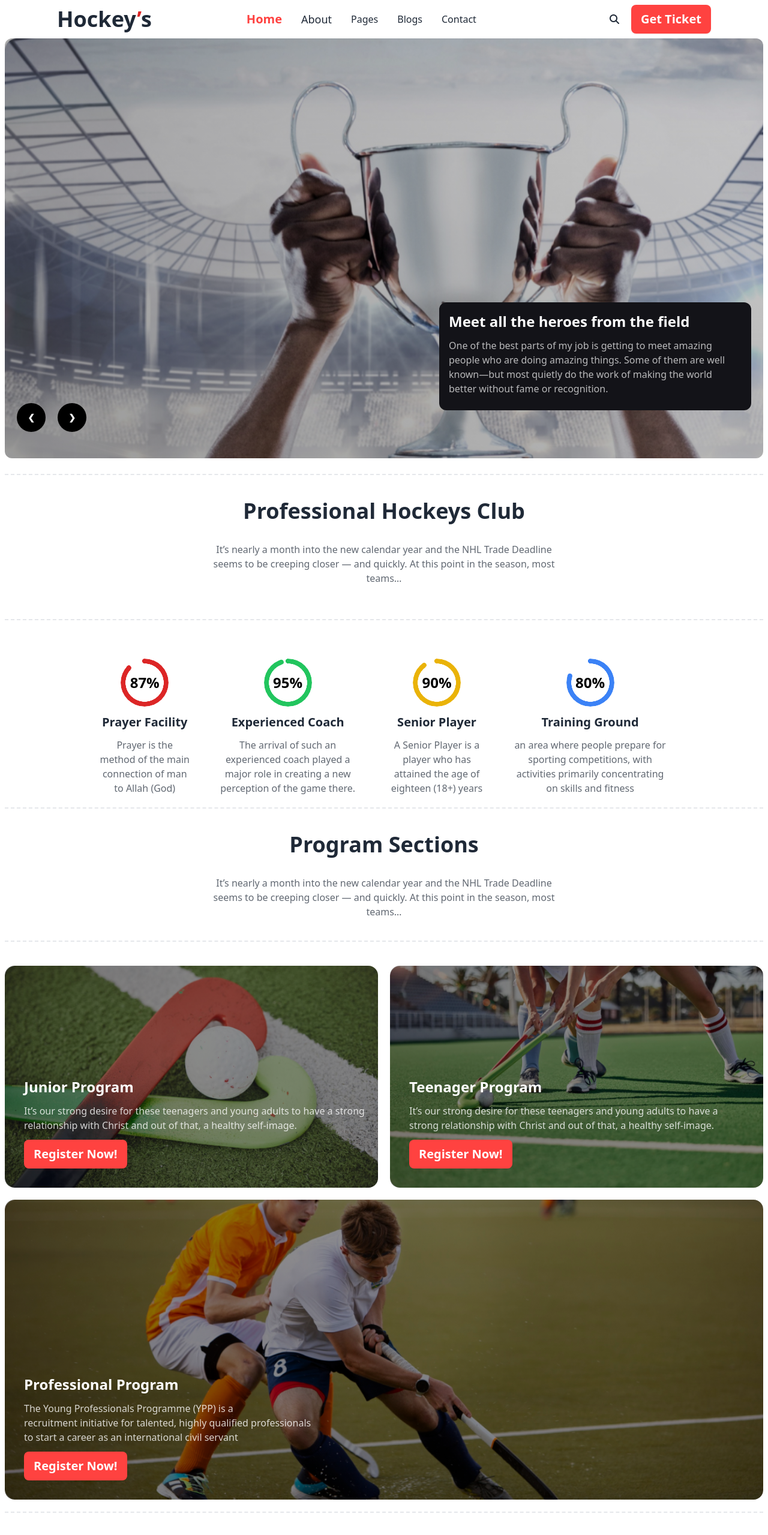
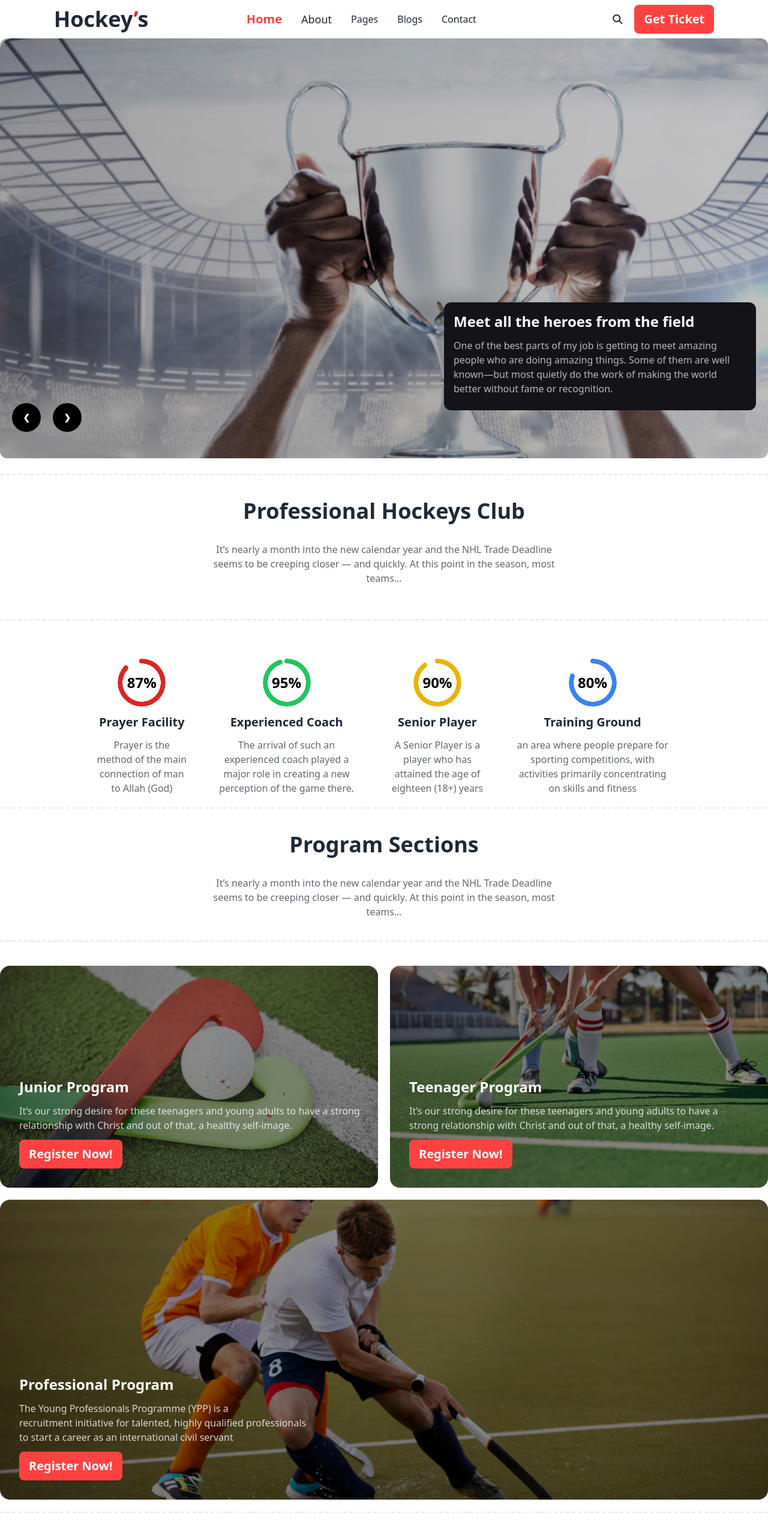
Before and after one commit to hasanalam24/B9A3-Hockeys, a plain HTML site: page index.html in a window 1280 px wide. Shown: the top 2559 px of the page at 60% size. Drawn offline with nearby package versions, Linux system fonts and the light colour scheme.

Commit message:
universal margin

```diff
--- a/index.html
+++ b/index.html
@@ -42,13 +42,18 @@
         .font-manrope {
             font-family: 'Manrope', sans-serif;
         }
+
+        * {
+            margin: 0;
+            padding: 0;
+        }
     </style>
 
 </head>
 
-<body class="text-font-manrope mx-2">
+<body class="text-font-manrope ">
 
-    <header class="lg:container mx-auto">
+    <header class="lg:container mx-2 lg:mx-auto">
         <!-- navbar section -->
 
 
@@ -184,7 +189,7 @@
 
 
 
-        <section class="lg:container mx-auto">
+        <section class="lg:container mx-2 lg:mx-auto">
             <!-- border -->
             <div class="boder border-t-2 border-dashed mt-5"></div>
 
@@ -253,7 +258,7 @@
 
 
 
-        <section class="lg:container mx-auto">
+        <section class="lg:container mx-2 lg:mx-auto">
             <!-- border -->
             <div class="boder border-t-2 border-dashed mt-5"></div>
 
@@ -321,7 +326,7 @@
         <!-- our products section -->
 
 
-        <section class="lg:container mx-auto">
+        <section class="lg:container mx-2 lg:mx-auto">
             <!-- border -->
             <div class="boder border-t-2 border-dashed mt-5"></div>
 
@@ -544,7 +549,7 @@
 
 
 
-        <section class="lg:container mx-auto">
+        <section class="lg:container mx-2 lg:mx-auto">
             <!-- border -->
             <div class="boder border-t-2 border-dashed mt-5"></div>
 
@@ -652,7 +657,7 @@
         <!-- Get Touch Section -->
 
 
-        <section class="container mx-auto">
+        <section class="container mx-2 lg:mx-auto">
             <!-- border -->
             <div class="boder border-t-2 border-dashed mt-5"></div>
 
```
